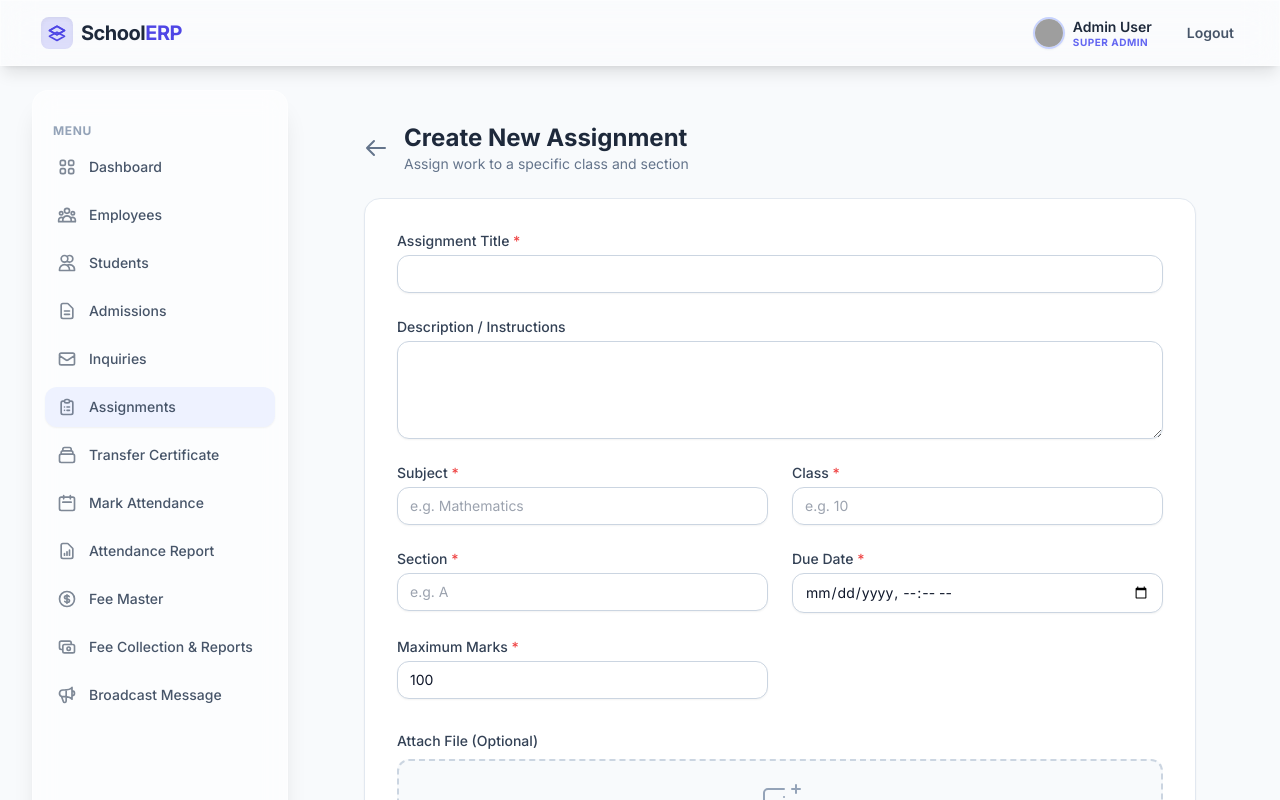
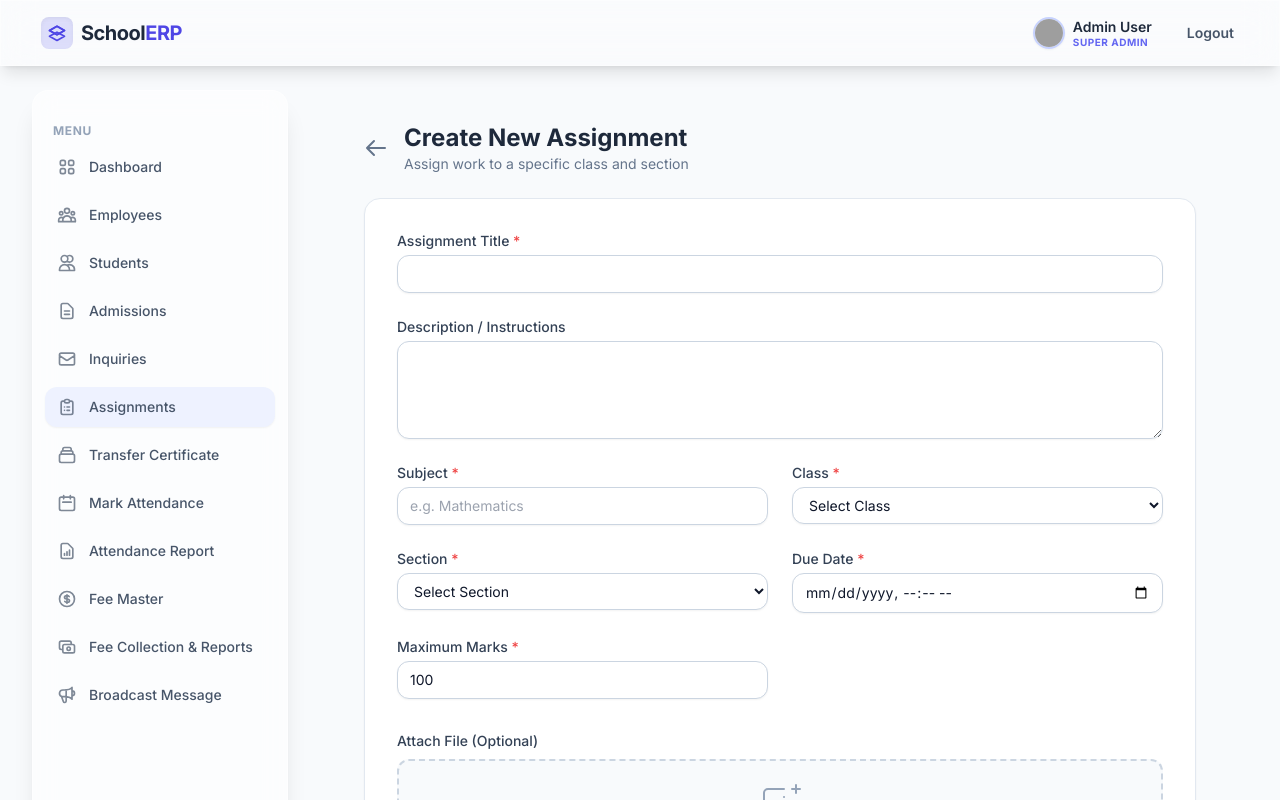
Before and after one commit to vs02354-cloud/ERPSCHOOLUI, an Angular app: page /dashboard/assignments/create in a window 1280 px wide. Shown: the top 800 px of the page. Built offline with nearby package versions, Linux system fonts and the light colour scheme; grey boxes are pictures that could not be loaded.

Commit message:
UI: Update Class and Section inputs to dropdowns

```diff
--- a/src/app/assignments/create-assignment.component.html
+++ b/src/app/assignments/create-assignment.component.html
@@ -35,14 +35,20 @@
 
         <div>
           <label class="block text-sm font-medium text-slate-700 mb-1">Class <span class="text-red-500">*</span></label>
-          <input type="text" name="className" [(ngModel)]="assignment.className" required
-                 class="block w-full rounded-xl border-slate-300 shadow-sm focus:ring-indigo-500 focus:border-indigo-500 sm:text-sm py-2 px-3 border" placeholder="e.g. 10">
+          <select name="className" [(ngModel)]="assignment.className" required
+                  class="block w-full rounded-xl border-slate-300 shadow-sm focus:ring-indigo-500 focus:border-indigo-500 sm:text-sm py-2 px-3 border bg-white">
+            <option value="" disabled>Select Class</option>
+            <option *ngFor="let cls of classes" [value]="cls">{{ cls }}</option>
+          </select>
         </div>
 
         <div>
           <label class="block text-sm font-medium text-slate-700 mb-1">Section <span class="text-red-500">*</span></label>
-          <input type="text" name="section" [(ngModel)]="assignment.section" required
-                 class="block w-full rounded-xl border-slate-300 shadow-sm focus:ring-indigo-500 focus:border-indigo-500 sm:text-sm py-2 px-3 border" placeholder="e.g. A">
+          <select name="section" [(ngModel)]="assignment.section" required
+                  class="block w-full rounded-xl border-slate-300 shadow-sm focus:ring-indigo-500 focus:border-indigo-500 sm:text-sm py-2 px-3 border bg-white">
+            <option value="" disabled>Select Section</option>
+            <option *ngFor="let sec of sections" [value]="sec">{{ sec }}</option>
+          </select>
         </div>
 
         <div>
--- a/src/app/assignments/create-assignment.component.ts
+++ b/src/app/assignments/create-assignment.component.ts
@@ -26,6 +26,9 @@ export class CreateAssignmentComponent {
     maxMarks: 100,
     attachmentPath: ''
   };
+
+  classes = Array.from({ length: 12 }, (_, i) => (i + 1).toString());
+  sections = ['A', 'B', 'C', 'D'];
 
   selectedFile: File | null = null;
   isSaving = false;
```
